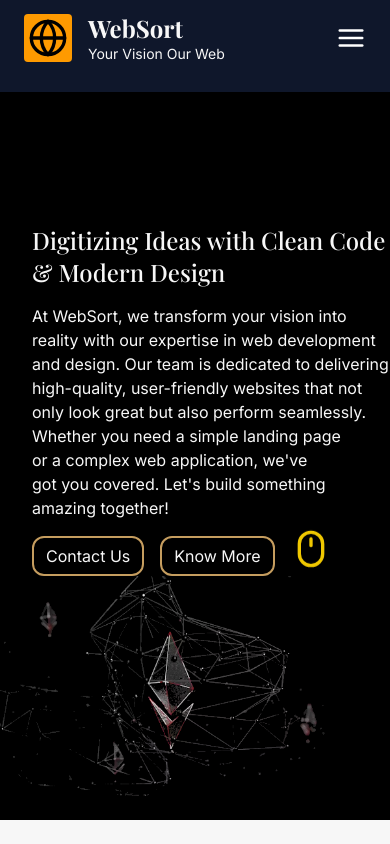
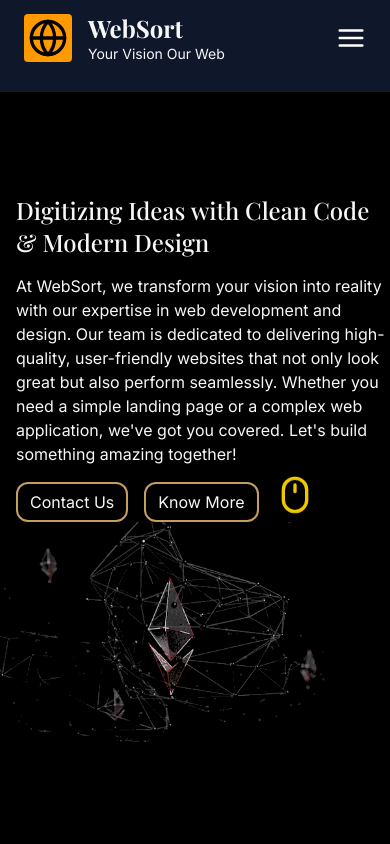
Before and after one commit to YaswanthPalivela/websort, a React (Vite) app: page / in a window 390 px wide. Shown: the top 844 px of the page. Built offline with nearby package versions, Linux system fonts and the light colour scheme.

Commit message:
changes in home section and to bring more responsivensss

```diff
--- a/src/pages/Home.jsx
+++ b/src/pages/Home.jsx
@@ -7,10 +7,10 @@ import arrowDown from "../assets/mouse.svg";
 const Home = () => {
   return (
     <Element name="Home">
-      <section className=" h-full flex flex-col md:flex-row justify-center items-center leading-3 pt-36 ">
+      <section className=" h-screen flex flex-col md:flex-row justify-center items-center leading-3 pt-3 md:p-5 ">
 
-      <section className="pt-20 h-full flex flex-col md:flex-row justify-center items-center ">
-        <div className="md:w-1/2 space-y-4 ml-8 ">
+      <div className="pt-20 flex flex-col md:flex-row justify-center items-center ">
+        <div className="md:w-1/2 space-y-4 ml-4 ">
 
           <h1 className=" text-2xl md:text-6xl">
             Digitizing Ideas with Clean Code & Modern Design
@@ -42,7 +42,7 @@ const Home = () => {
         <div className="md:w-1/2 flex flex-col md:flex-row justify-center items-center">
           <img src={wireframe} className="h-full md:w-full object-cover" />
         </div>
-      </section>
+      </div>
       </section>
     </Element>
   );
```
